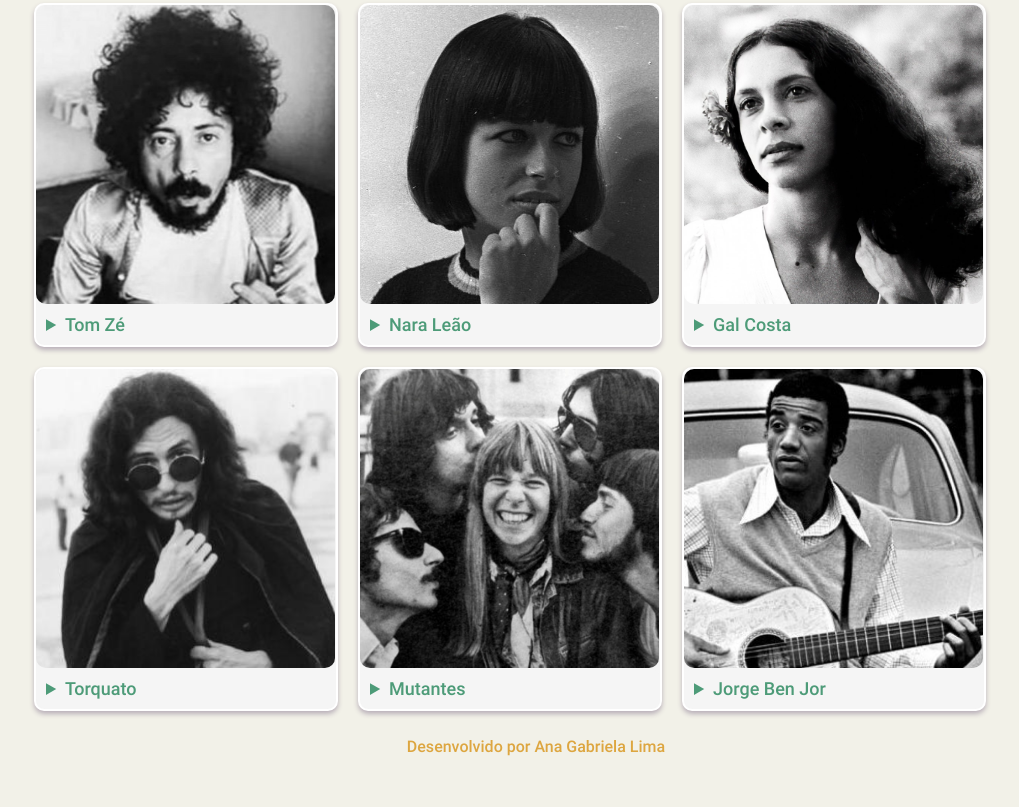
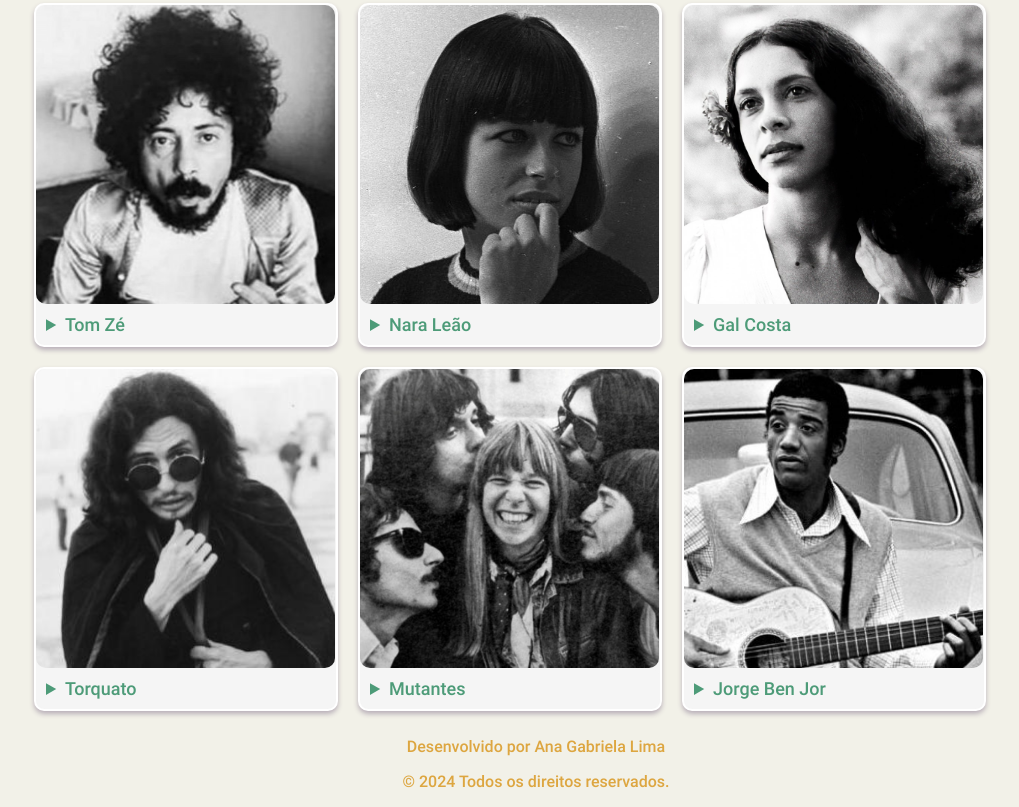
Before and after one commit to aagablm/site-responsivo-pm1, a plain HTML site: page index.html in a window 1280 px wide. Shown: the part 487-1294 px from the top of the page, without its empty margins (104-1123 px from the left). Before the commit the page ends 1259 px from the top, so only its background shows below. Drawn offline with Linux system fonts and the light colour scheme.

Commit message:
ajustando footer

```diff
--- a/index.html
+++ b/index.html
@@ -19,6 +19,7 @@
     <script src="script.js" defer></script>
 	<footer>
 	<p>Desenvolvido por Ana Gabriela Lima</p>
+	<p>&copy; 2024 Todos os direitos reservados.</p>
 	</footer>
 </body>
 </html>
```
